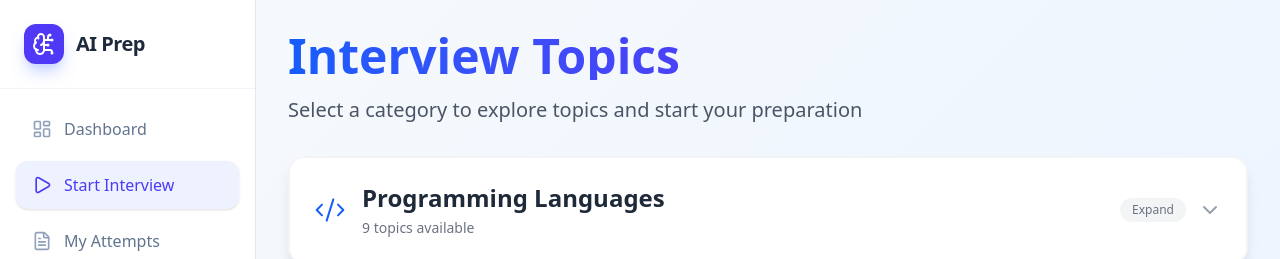
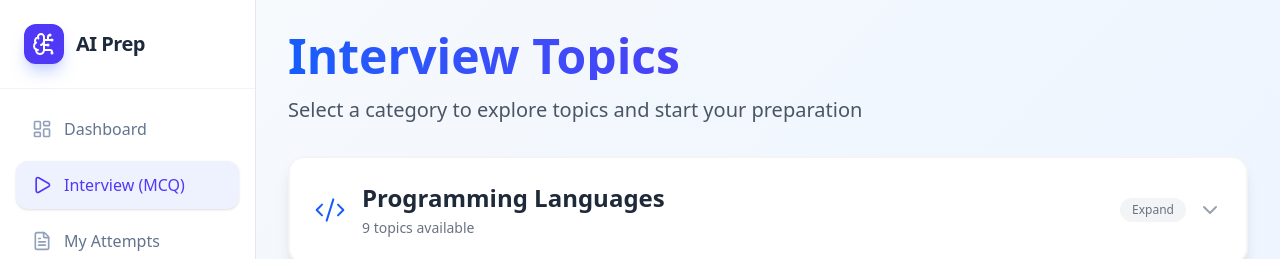
Before and after one commit to THE-Amrit-mahto-05/Jaago-Guru, a React app in the folder frontend/: page /interview in a window 1280 px wide. Shown: the top 259 px of the page. Built offline with nearby package versions, Linux system fonts and the light colour scheme; sample sign-in values are in the browser's storage; the HTML template or start-up script is replaced by a standard one.

Commit message:
Backend setup

```diff
--- a/frontend/src/components/sidebar.jsx
+++ b/frontend/src/components/sidebar.jsx
@@ -33,7 +33,7 @@ const Sidebar = ({ logout }) => {
 
         <SidebarItem
           icon={<Play size={20} />}
-          label="Start Interview"
+          label="Interview (MCQ)"
           active={isActive("/interview")}
           onClick={() => navigate("/interview")}
         />
```
Also changed, not shown: 1 other file (tests, documents, lock files or other folders).
